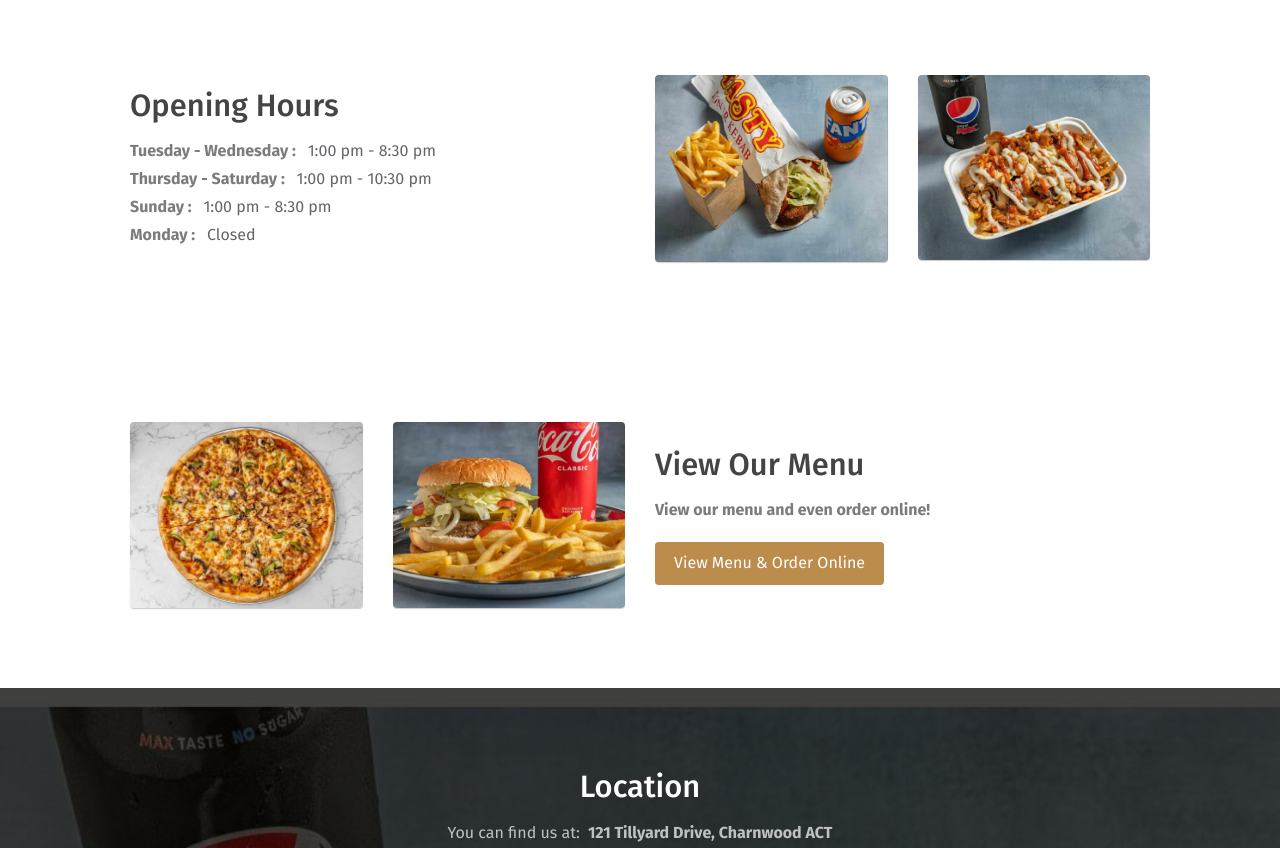
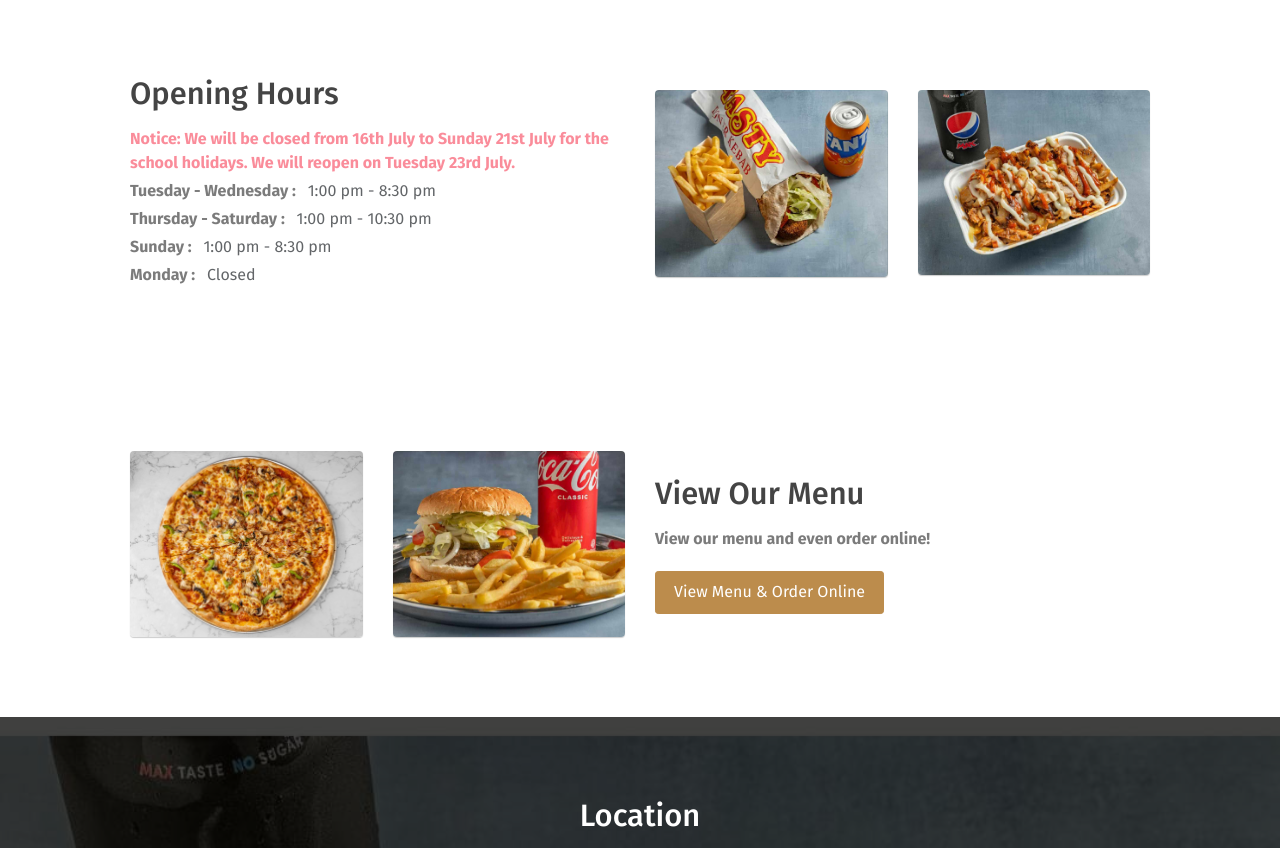
Before and after one commit to CharnwoodFoodTruck/CharnwoodFoodTruck.github.io, a website: page docs/index.html in a window 1280 px wide. Shown: the part 780-1628 px from the top of the page. Drawn offline with Linux system fonts and the light colour scheme.

Commit message:
Updated notice

```diff
--- a/docs/index.html
+++ b/docs/index.html
@@ -87,6 +87,7 @@
             <div class="row align-items-center">
                 <div class="col-md-6">
                     <h3 class="section-title">Opening Hours</h3>
+                    <p class="mb-1 font-weight-bold text-danger">Notice: We will be closed from 16th July to Sunday 21st July for the school holidays. We will reopen on Tuesday 23rd July.</p>
                     <p class="mb-1 font-weight-bold">Tuesday - Wednesday : <span class="font-weight-normal pl-2 text-dark">1:00 pm - 8:30 pm</span></p>
                     <p class="mb-1 font-weight-bold">Thursday - Saturday : <span class="font-weight-normal pl-2 text-dark">1:00 pm - 10:30 pm</span></p>
                     <p class="mb-1 font-weight-bold">Sunday : <span class="font-weight-normal pl-2 text-dark">1:00 pm - 8:30 pm</span></p>
```
